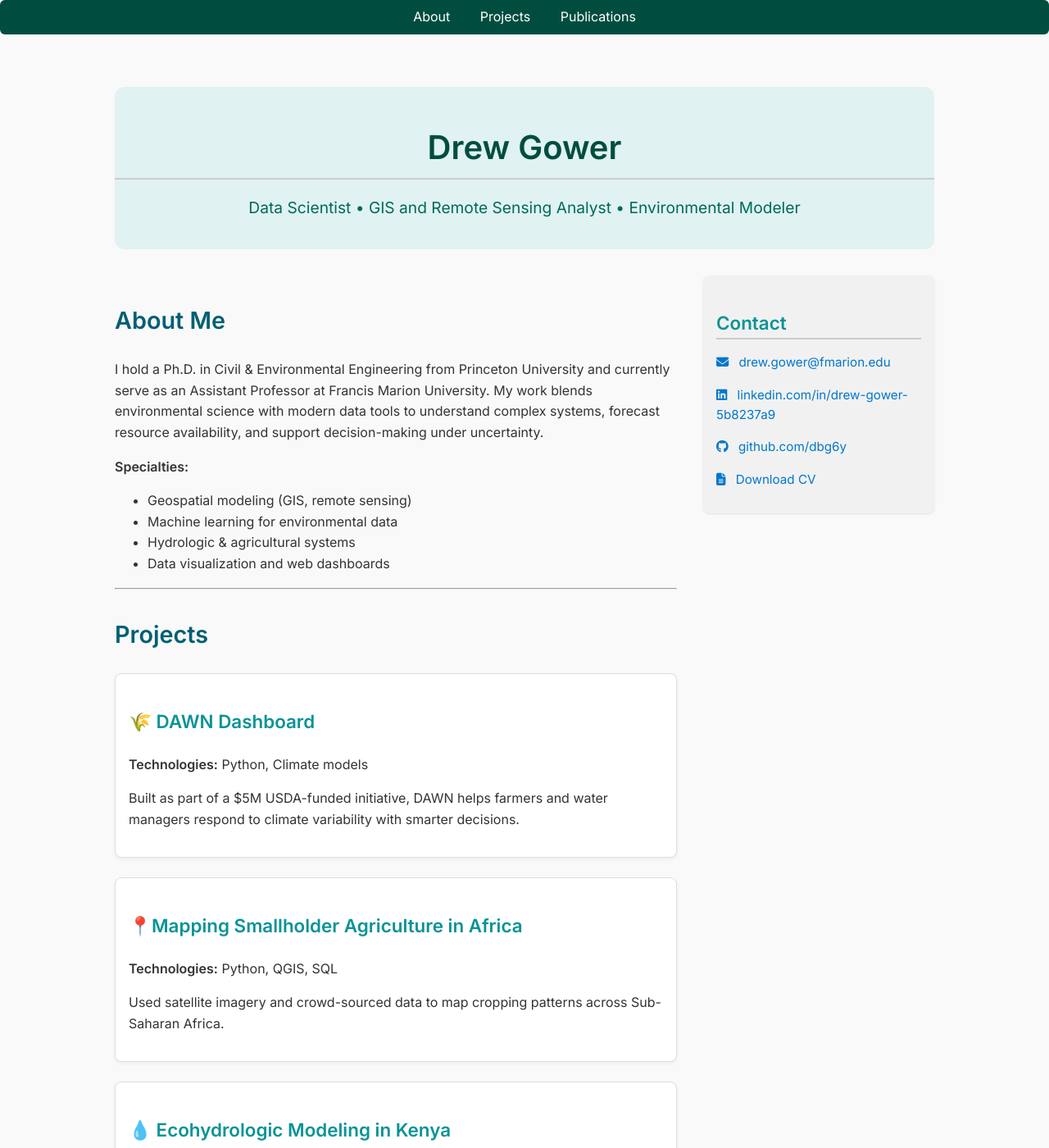
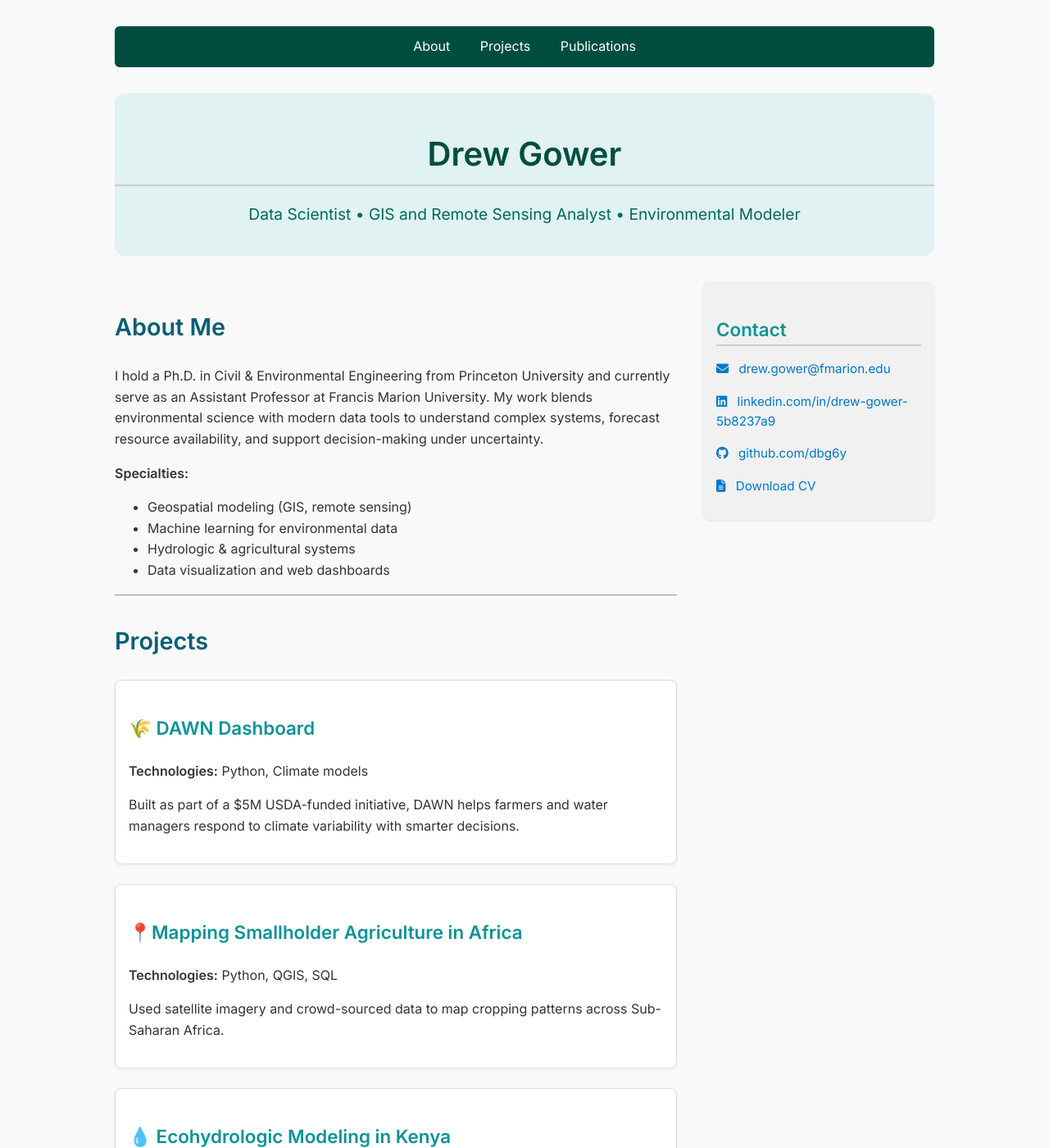
Before and after one commit to dbg6y/dbg6y.github.io, a Jekyll site: the page built from index.md, in a window 1280 px wide and 1400 px high. Shown: the whole window at 82% size. Built offline with Jekyll 4.4.1, drawn with Linux system fonts in a browser that asks for light colours.

Commit message:
fixed nav bar width

```diff
--- a/_layouts/default.html
+++ b/_layouts/default.html
@@ -9,12 +9,12 @@
   <link rel="stylesheet" href="https://cdnjs.cloudflare.com/ajax/libs/font-awesome/6.5.0/css/all.min.css">
 </head>
 <body>
-  <nav>
-    <a href="#about">About</a>
-    <a href="#projects">Projects</a>
-    <a href="#publications">Publications</a>
-  </nav>
   <div class="page-container">
+    <nav>
+      <a href="#about">About</a>
+      <a href="#projects">Projects</a>
+      <a href="#publications">Publications</a>
+    </nav>
     <div class="hero">
       <h1>Drew Gower</h1>
       <p>Data Scientist • GIS and Remote Sensing Analyst • Environmental Modeler</p>
--- a/assets/css/style.css
+++ b/assets/css/style.css
@@ -40,7 +40,7 @@ code {
 }
 nav {
   background-color: #004d40;
-  padding: 0.5rem 1rem;
+  padding: 0.75rem 1rem;
   text-align: center;
   border-radius: 6px;
   margin-bottom: 2rem;
```
